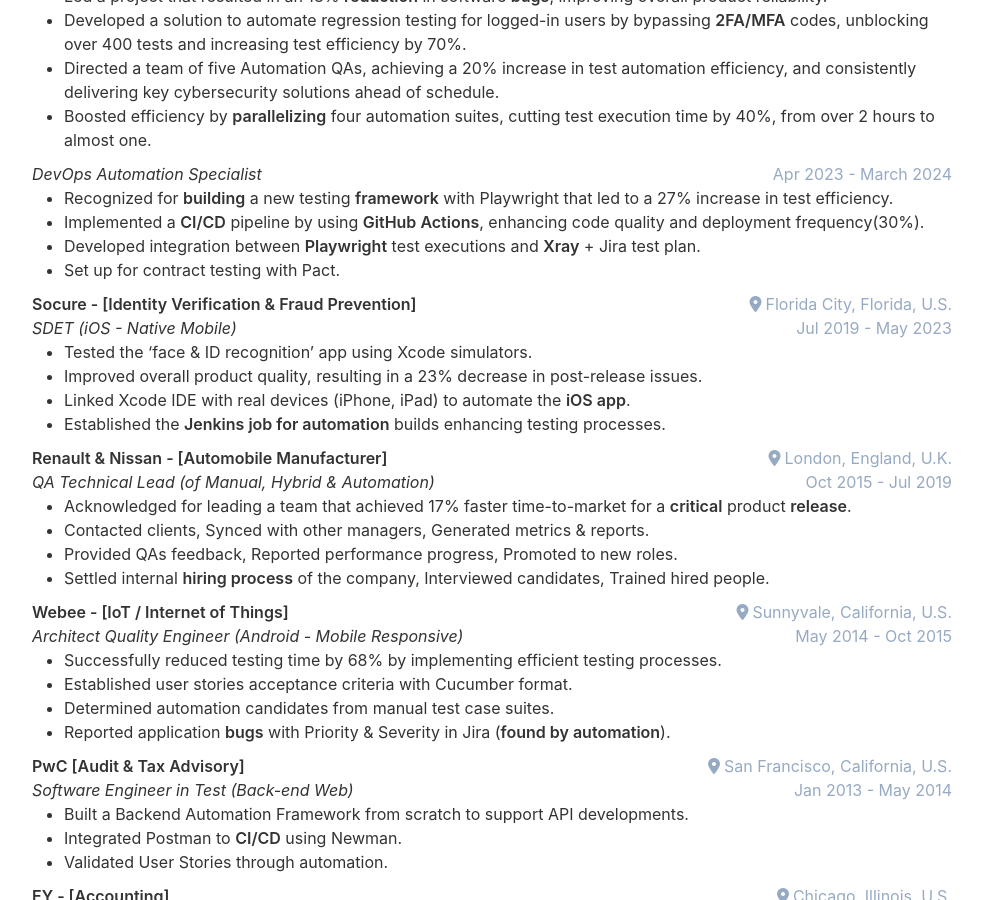
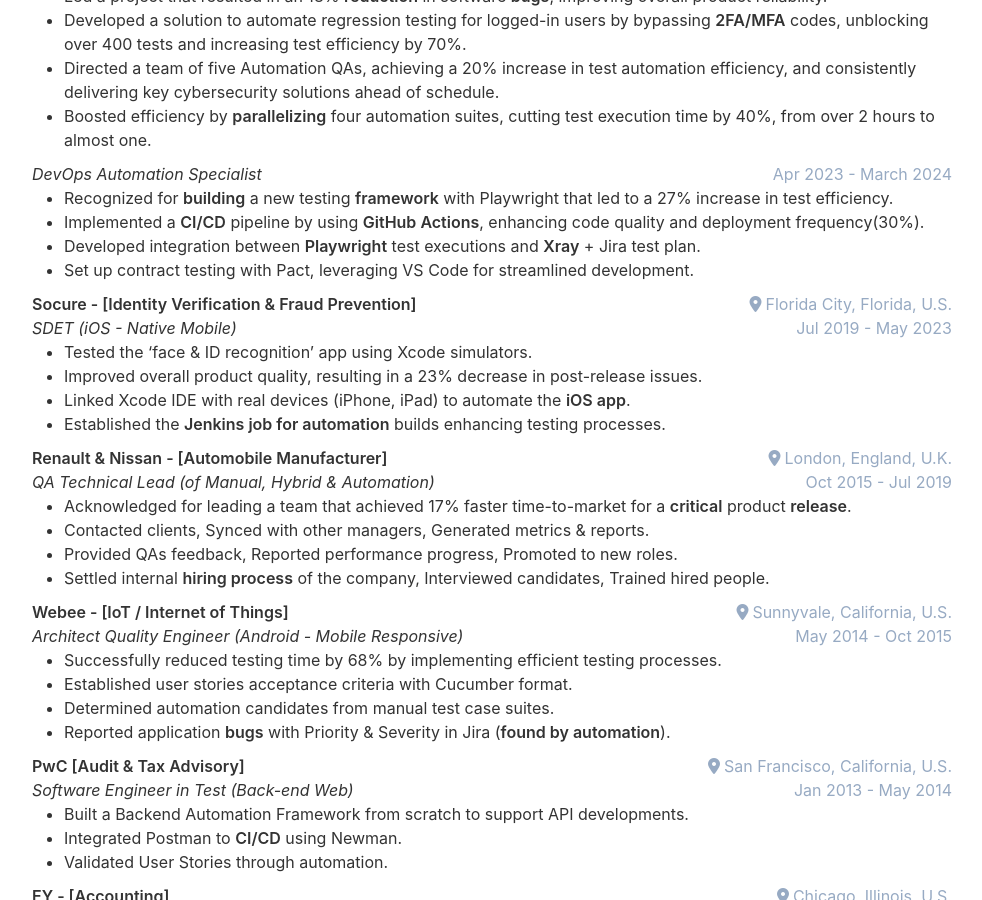
Before and after one commit to cvera08/full-resume, a Jekyll site: the page built from index.html, in a window 1280 px wide and 900 px high, scrolled down 2021 px. Shown: the whole window, without its empty margins (148-1130 px from the left). Built offline with Jekyll 4.4.1, drawn with Linux system fonts in a browser that asks for light colours.

Commit message:
feat: vs code

```diff
--- a/_data/data.yml
+++ b/_data/data.yml
@@ -136,7 +136,7 @@ experience:
         - Recognized for **building** a new testing **framework** with Playwright that led to a 27% increase in test efficiency.
         - Implemented a **CI/CD** pipeline by using **GitHub Actions**, enhancing code quality and deployment frequency(30%).
         - Developed integration between **Playwright** test executions and **Xray** + Jira test plan.
-        - Set up for contract testing with Pact.
+        - Set up contract testing with Pact, leveraging VS Code for streamlined development.
 
     - company: Socure - [Identity Verification & Fraud Prevention]
       link:
```
